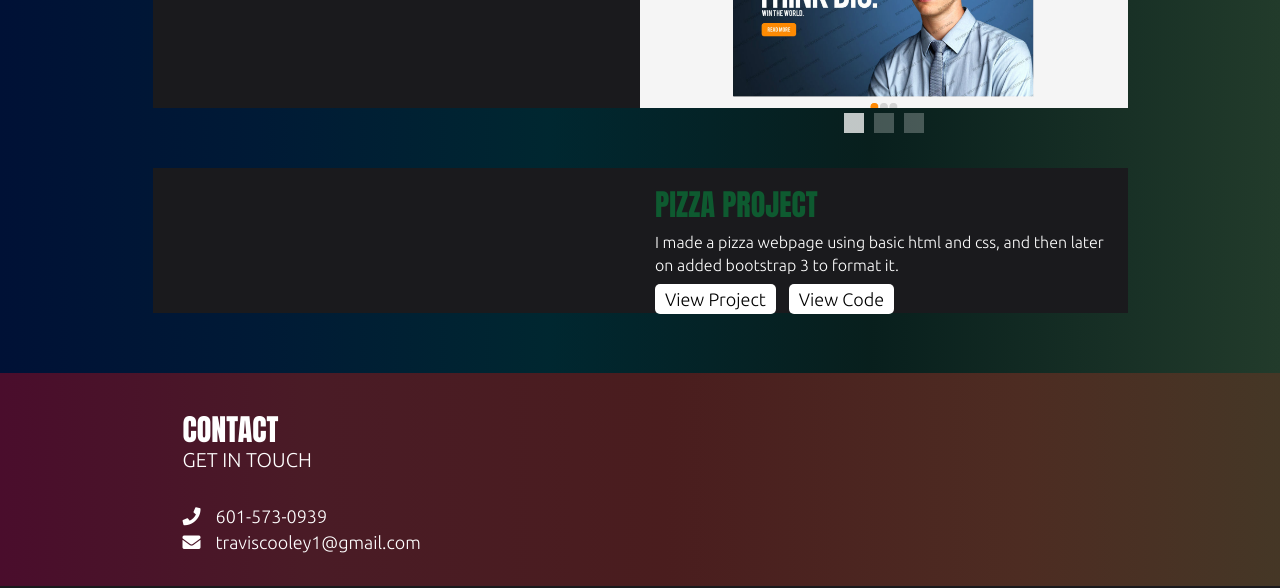
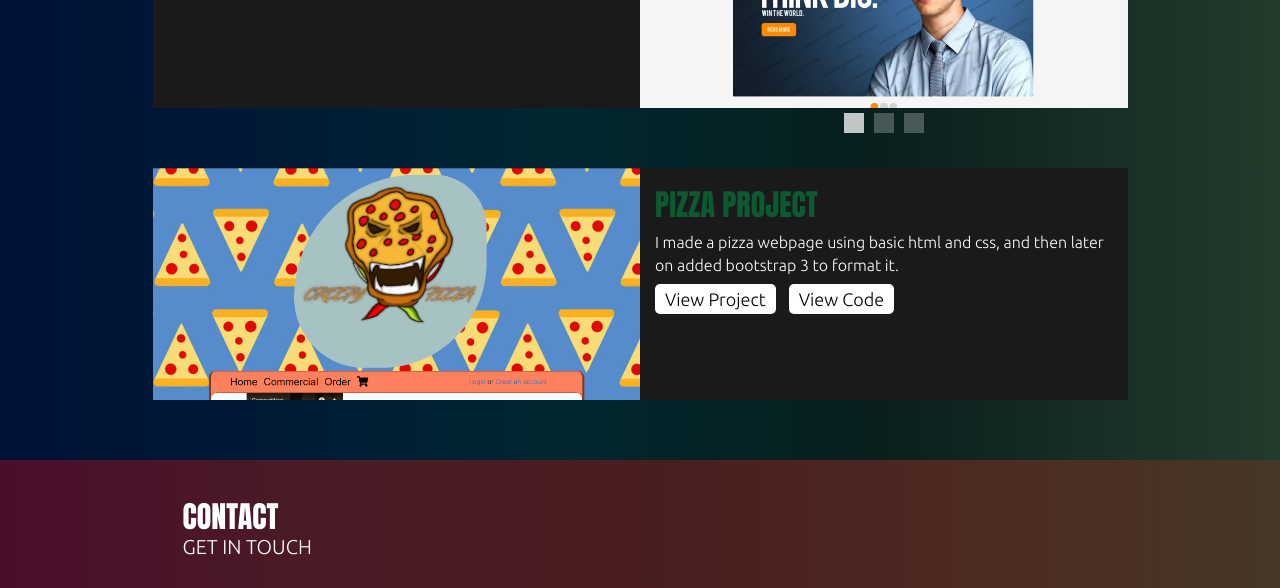
Before and after one commit to traviscooley/traviscooley.github.io, a plain HTML site: page index.html in a window 1280 px wide. Shown: the part 1609-2197 px from the top of the page. Drawn offline with nearby package versions, Linux system fonts and the light colour scheme; files whose address does not match are found by name.

```diff
--- a/index.html
+++ b/index.html
@@ -112,7 +112,7 @@
                         </div>
                         <div class="project row">
                             <div class="project-img col-sm-6">
-                                <img src="images/Pizza_website.png" class="img-responsive" alt="">
+                                <img src="images/Pizzawebsite.png" class="img-responsive" alt="">
                             </div>
                             <div class="project-info col-sm-6">
                                 <div>
```
Also changed, not shown: images/Bootstrap5.png, images/Pizzawebsite.png (added).
